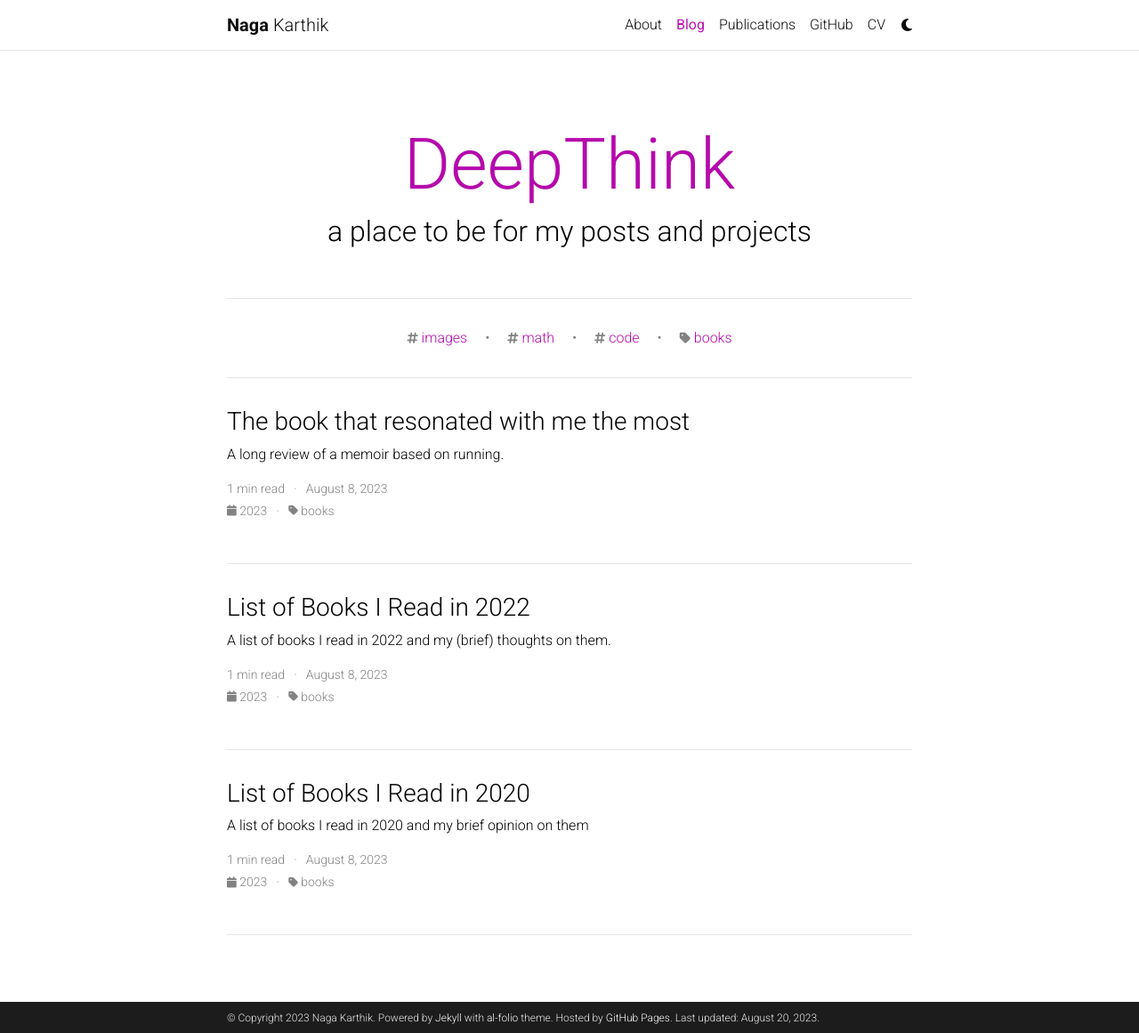
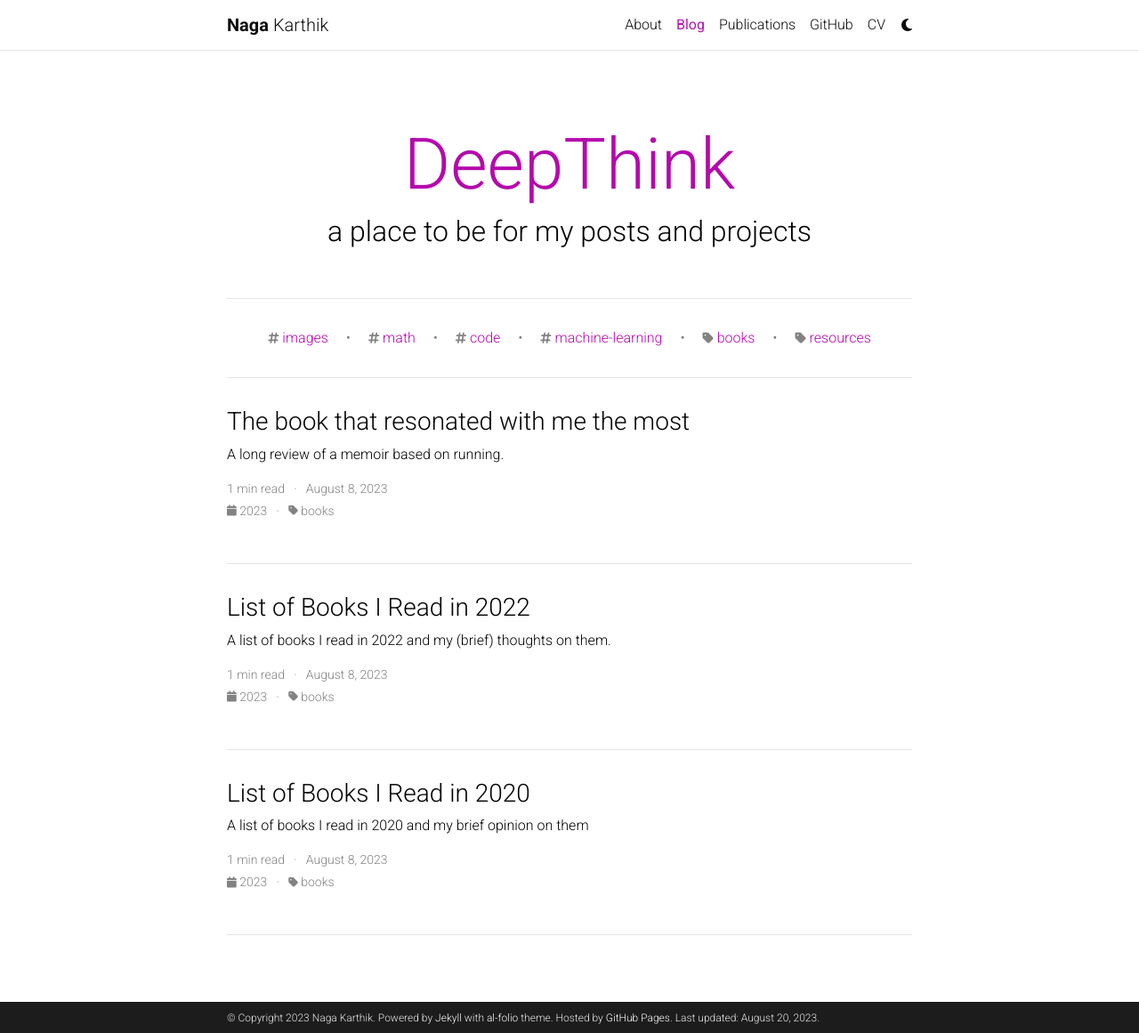
Before and after one commit to naga-karthik/naga-karthik.github.io, a Jekyll site: the page built from blog/index.html, in a window 1280 px wide and 1161 px high. Shown: the whole window at 89% size. Built offline with Jekyll 4.4.1, drawn with Linux system fonts in a browser that asks for light colours; the list of posts is cut into pages by our own code; comment, search, counter and statistics services are not loaded; a style sheet for code colours, icons or effects is not loaded.

Commit message:
add display tag and category

```diff
--- a/_config.yml
+++ b/_config.yml
@@ -261,8 +261,8 @@ jekyll-archives:
     tag: '/blog/tag/:name/'
     category: '/blog/category/:name/'
 
-display_tags: ['images', 'math', 'code'] # these tags will be displayed on the front page of your blog
-display_categories: ['books'] # these categories will be displayed on the front page of your blog
+display_tags: ['images', 'math', 'code', 'machine-learning'] # these tags will be displayed on the front page of your blog
+display_categories: ['books', 'resources'] # these categories will be displayed on the front page of your blog
 
 # -----------------------------------------------------------------------------
 # Jekyll Scholar
```
